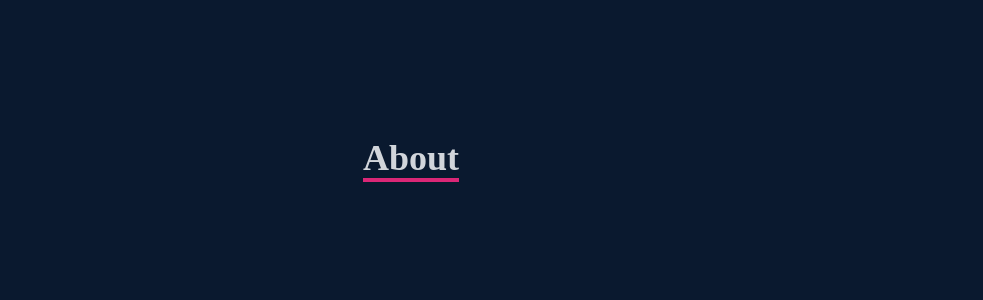
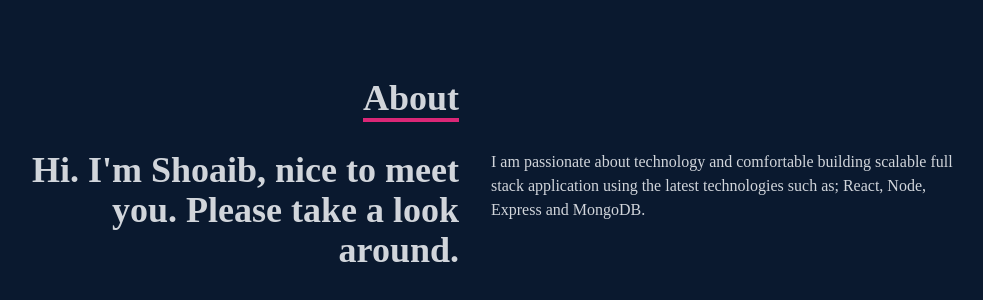
Before and after one commit to shoaibiqbal0/react-portfolio, a React (Create React App) app: page / in a window 1280 px wide. Shown: the part 1026-1326 px from the top of the page, without its empty margins (165-1148 px from the left). Built offline with nearby package versions, Linux system fonts and the light colour scheme.

Commit message:
Completed about component

```diff
--- a/src/components/About.jsx
+++ b/src/components/About.jsx
@@ -12,6 +12,18 @@ const About = () => {
           </div>
           <div></div>
         </div>
+        <div className="max-w-[1000px] w-full grid sm:grid-cols-2 gap-8 px-4">
+          <p className="sm:text-right text-4xl font-bold">
+            Hi. I'm Shoaib, nice to meet you. Please take a look around.
+          </p>
+          <div>
+            <p>
+              I am passionate about technology and comfortable building scalable
+              full stack application using the latest technologies such as;
+              React, Node, Express and MongoDB.
+            </p>
+          </div>
+        </div>
       </div>
     </div>
   );
```
